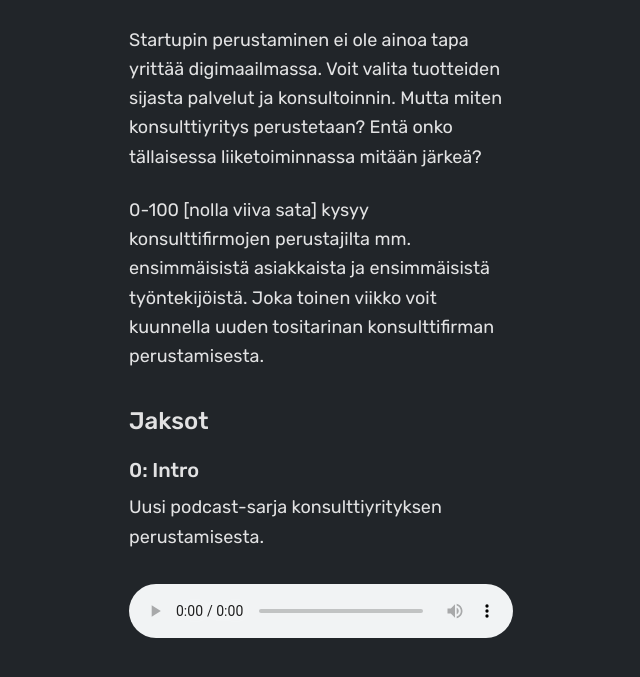
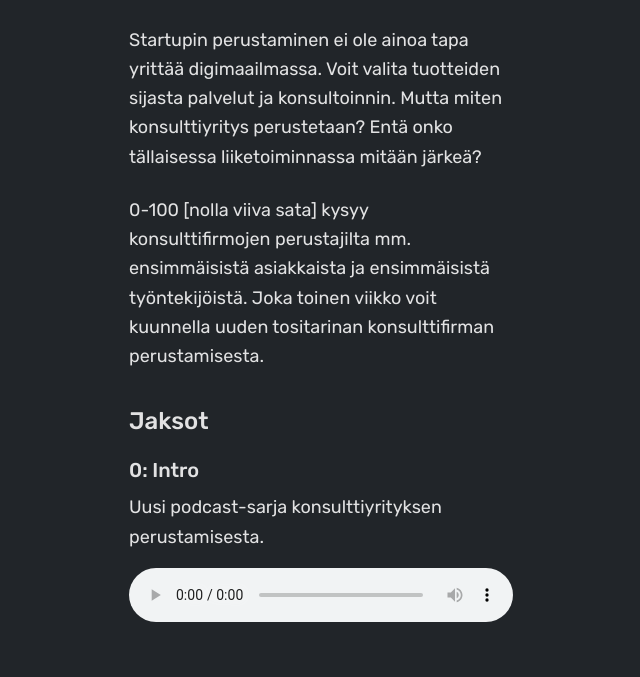
Before and after one commit to jonaskay/nolla-viiva-sata, a Gatsby site: page / in a window 1280 px wide. Shown: the part 279-956 px from the top of the page, without its empty margins (319-959 px from the left). Built offline with nearby package versions, Linux system fonts and the light colour scheme; Gatsby itself is replaced by a stand-in of ours.

Commit message:
Restyle episode feed

```diff
--- a/src/components/player.js
+++ b/src/components/player.js
@@ -4,7 +4,7 @@ import PropTypes from "prop-types"
 const Player = ({ body, url }) => (
   <>
     <p className="text-lg leading-relaxed">{body}</p>
-    <audio controls src={url} className="my-8 w-full">
+    <audio controls src={url} className="mt-4 mb-8 w-full">
       Your browser does not support the
       <code>audio</code> element.
     </audio>
--- a/src/pages/index.js
+++ b/src/pages/index.js
@@ -13,7 +13,7 @@ const IndexPage = () => {
           description
         }
       }
-      allMarkdownRemark(sort: { fields: [frontmatter___date], order: DESC }) {
+      allMarkdownRemark(sort: { fields: [frontmatter___date], order: ASC }) {
         edges {
           node {
             fields {
@@ -51,7 +51,7 @@ const IndexPage = () => {
       </div>
       <h2 className="mt-8 text-2xl font-medium">Jaksot</h2>
       {episodes.map(episode => (
-        <div className="my-4">
+        <div className="mt-4 mb-8">
           <h3 className="mb-2 text-xl font-medium">
             <Link to={episode.fields.slug}>{episode.frontmatter.title}</Link>
           </h3>
```
